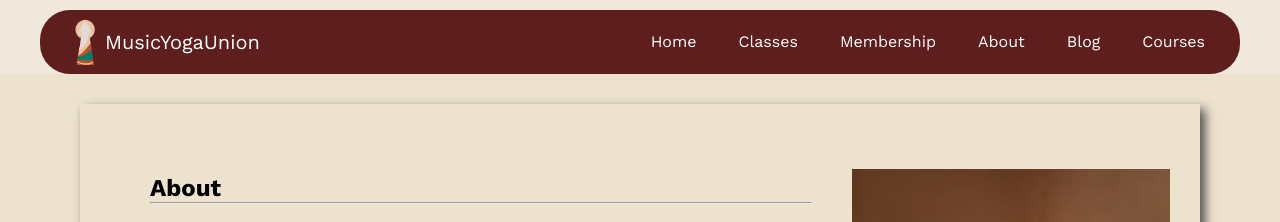
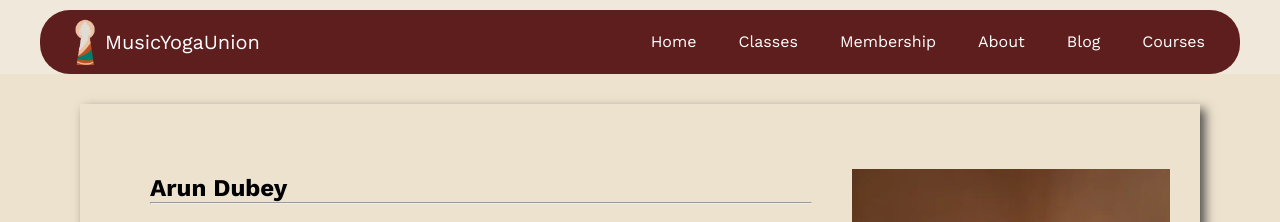
Before and after one commit to Aadarsh7jha/MusicYogaWeb, a plain HTML site: page About.html in a window 1280 px wide. Shown: the top 222 px of the page. Drawn offline with nearby package versions, Linux system fonts and the light colour scheme.

Commit message:
first commit

```diff
--- a/About.html
+++ b/About.html
@@ -50,7 +50,7 @@
       <div class="contsiner_about">
         <div class="Arun_ji">
          <div class="info">
-             <h2>About</h2>
+             <h2>Arun Dubey</h2>
              <hr>
              <br>
              <ul>
```
